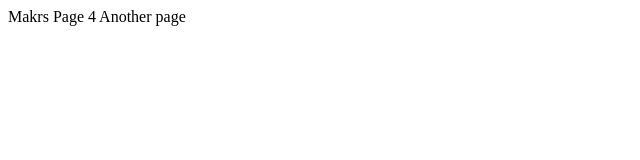
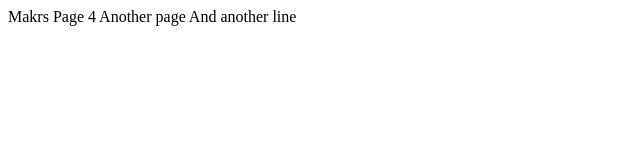
Before and after one commit to mc041162/git-course, a plain HTML site: page index.html in a window 1280 px wide. Shown: the whole page, without its empty margins (0-640 px from the left). Drawn offline with Linux system fonts and the light colour scheme.

Commit message:
and yet another line

```diff
--- a/index.html
+++ b/index.html
@@ -1,4 +1,5 @@
 <div>
 Makrs Page 4
 Another page
+And another line
 </div>
```
